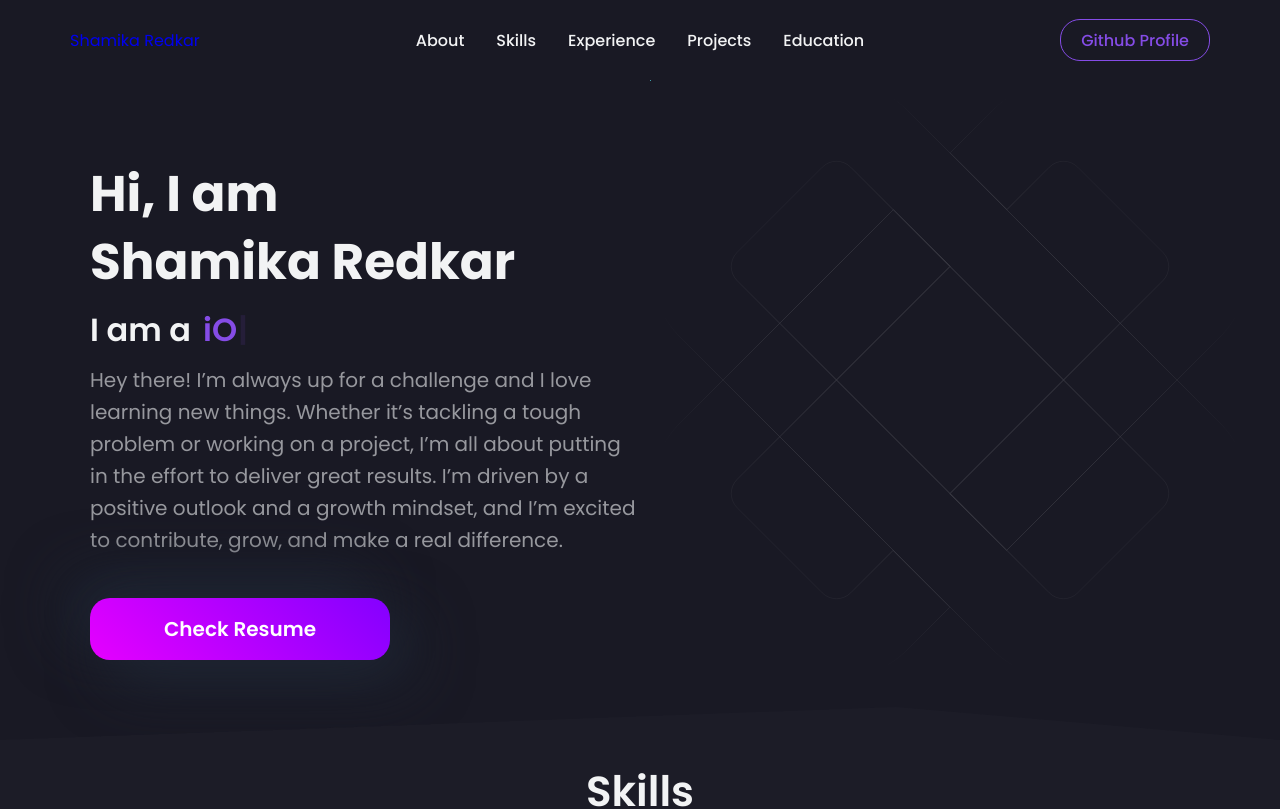
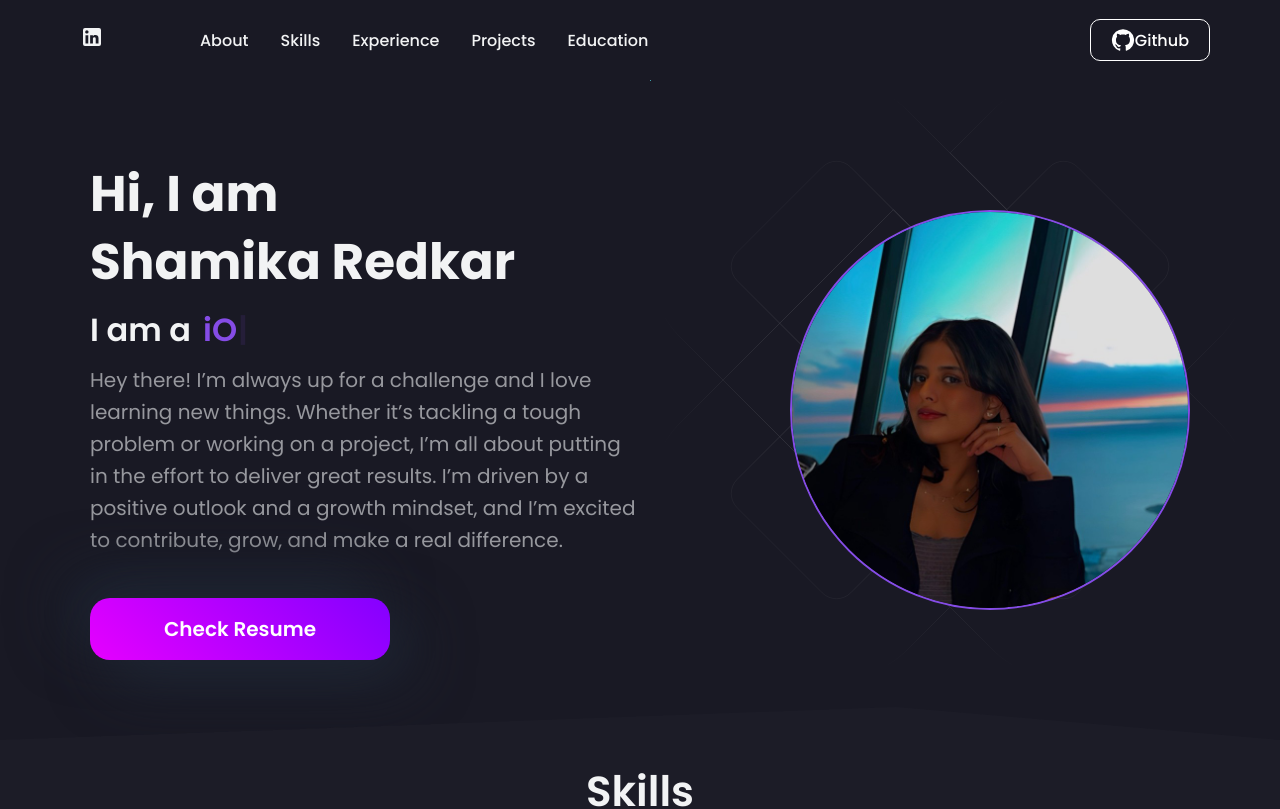
Before and after one commit to shamikaredkar/Portfolio, a React (Vite) app: page / in a window 1280 px wide. Shown: the top 809 px of the page. Built offline with nearby package versions, Linux system fonts and the light colour scheme.

Commit message:
Removed colors of Github and added Hero Img

```diff
--- a/src/components/Hero/Hero.jsx
+++ b/src/components/Hero/Hero.jsx
@@ -15,6 +15,7 @@ import {
 } from "./HeroStyle";
 import Typewriter from "typewriter-effect";
 import { Bio } from "../../data/constants";
+import img from "/Users/shamikaredkar/Documents/Projects/Portfolio-Website/src/assets/img.jpeg";
 export default function Hero() {
   return (
     <div id='about'>
@@ -46,7 +47,7 @@ export default function Hero() {
           </HeroLeftContainer>
 
           <HeroRightContainer id='Right'>
-            {/* <Img src={HeroImg} alt='hero-image' /> */}
+            <Img src={img} alt='hero-image' />
           </HeroRightContainer>
         </HeroInnerContainer>
       </HeroContainer>
--- a/src/components/NavBar/Navbar.jsx
+++ b/src/components/NavBar/Navbar.jsx
@@ -12,6 +12,10 @@ import {
   NavLink,
   NavLogo,
 } from "./NavbarStyledComponents";
+import LinkedInIcon from "@mui/icons-material/LinkedIn";
+
+import { SocialMediaIcon } from "../About/AboutStyle";
+import { GitHub } from "@mui/icons-material";
 
 export default function Navbar() {
   const [isOpen, setIsOpen] = React.useState(false);
@@ -19,7 +23,9 @@ export default function Navbar() {
   return (
     <Nav>
       <NavbarContainer>
-        <NavLogo>Shamika Redkar</NavLogo>
+        <SocialMediaIcon href={Bio.linkedin} target='display'>
+          <LinkedInIcon />
+        </SocialMediaIcon>
         <NavItems>
           <NavLink href='#about'>About</NavLink>
           <NavLink href='#skills'>Skills</NavLink>
@@ -29,7 +35,7 @@ export default function Navbar() {
         </NavItems>
         <ButtonContainer>
           <GitHubButton href={Bio.github} target='_blank'>
-            Github Profile
+            <GitHub /> <span> </span> Github
           </GitHubButton>
         </ButtonContainer>
         {isOpen && (
--- a/src/components/NavBar/NavbarStyledComponents.jsx
+++ b/src/components/NavBar/NavbarStyledComponents.jsx
@@ -73,23 +73,19 @@ export const NavLink = styled.a`
 `;
 
 export const GitHubButton = styled.a`
-  border: 1.8px solid ${({ theme }) => theme.primary};
+  border: 1.8px solid ${({ theme }) => theme.white};
   justify-content: center;
   display: flex;
   align-items: center;
   height: 70%;
-  border-radius: 20px;
-  color: ${({ theme }) => theme.primary};
+  border-radius: 10px;
+  color: ${({ theme }) => theme.white};
   cursor: pointer;
   padding: 0 20px;
   font-weight: 500;
   text-decoration: none;
   font-size: 16px;
   transition: all 0.6s ease-in-out;
-  :hover {
-    background: ${({ theme }) => theme.primary};
-    color: ${({ theme }) => theme.white};
-  }
   @media screen and (max-width: 768px) {
     font-size: 14px;
   }
```
Also changed, not shown: src/assets/img.jpeg (added).
